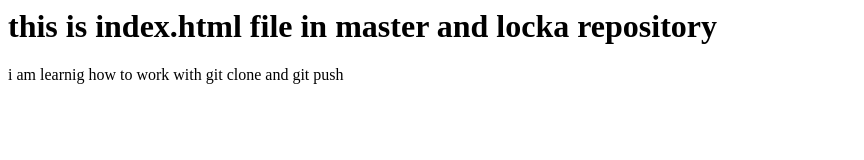
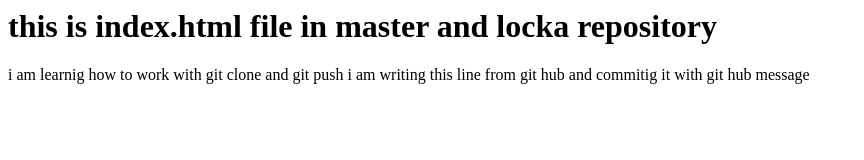
Before and after one commit to suggestiontechnical/project, a plain HTML site: page index.html in a window 1280 px wide. Shown: the whole page, without its empty margins (0-864 px from the left). Drawn offline with Linux system fonts and the light colour scheme.

Commit message:
Update index.html

```diff
--- a/index.html
+++ b/index.html
@@ -6,5 +6,6 @@
         <h1>this is index.html file in master and locka repository</h1>
         i am learnig how to work with
         git clone and git push
+        i am writing this line from git hub and commitig it with git hub message
     </body>
 </html>
```
